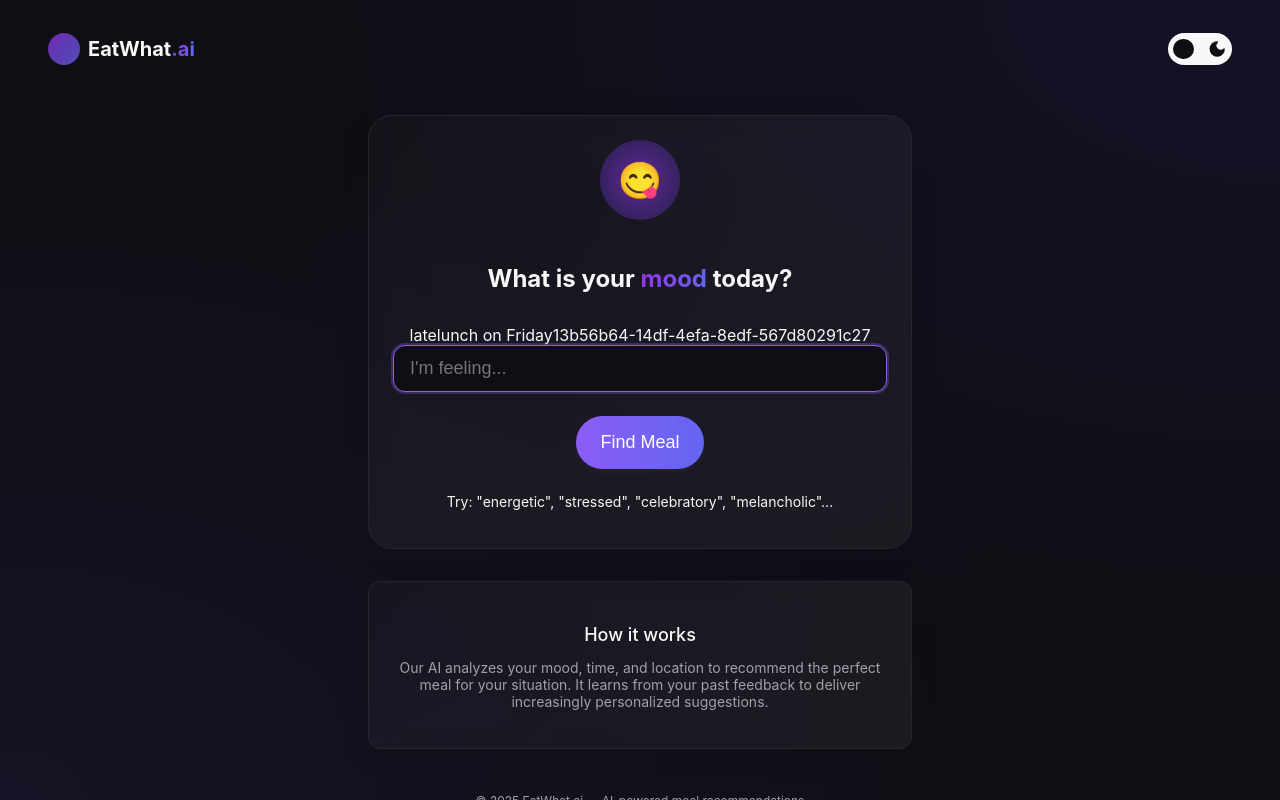
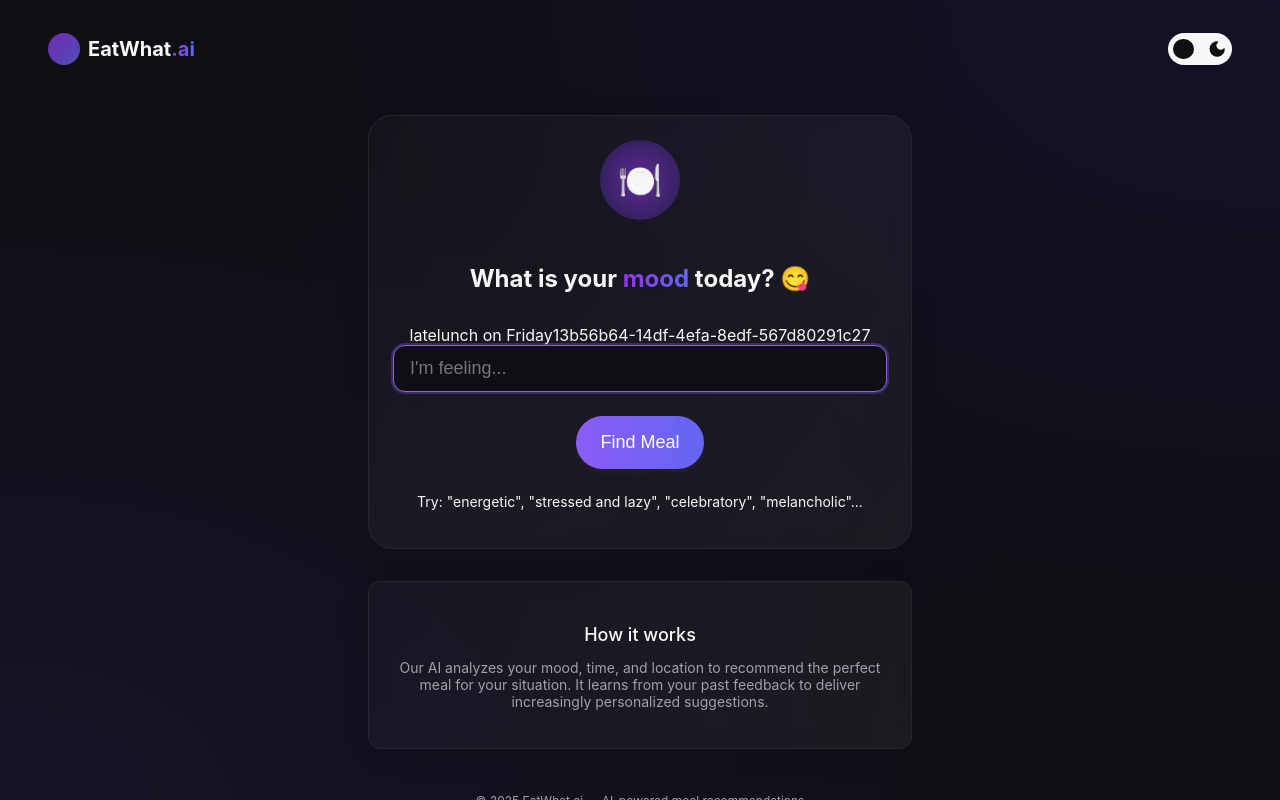
Before and after one commit to escapeuw/eatwhat-ai, a React (Vite) app in the folder frontend/: page / in a window 1280 px wide. Built offline with nearby package versions, Linux system fonts and the light colour scheme; no server answers.

Commit message:
ui update

```diff
--- a/frontend/src/components/MoodForm.tsx
+++ b/frontend/src/components/MoodForm.tsx
@@ -106,11 +106,11 @@ const MoodForm: React.FC<MoodFormProps> = (props) => {
         <div className="mood-container">
             <div className="glass mood-card">
                 <div className="mood-icon">
-                    <span style={{ fontSize: "2.25rem", lineHeight: "2.5rem" }}>😋</span>
+                    <span style={{ fontSize: "2.25rem", lineHeight: "2.5rem" }}>🍽️</span>
                 </div>
 
                 <h2 className="mood-title">
-                    What is your <span className="text-gradient">mood</span> today?
+                    What is your <span className="text-gradient">mood</span> today? 😋
                 </h2>
                 <div>{location}{timeDescription}{uuid}</div>
 
@@ -143,7 +143,7 @@ const MoodForm: React.FC<MoodFormProps> = (props) => {
                                     setLocation(e.target.value);
                                     setLocationTyping(e.target.value.length > 0);
                                 }}
-                                placeholder="My brief location..."
+                                placeholder="My location is... (up to 30 letters)"
                                 className="mood-input"
                                 maxLength={30} />
                             {locationTyping && (
@@ -165,7 +165,7 @@ const MoodForm: React.FC<MoodFormProps> = (props) => {
                     </div>
 
                     <p className="mood-hint">
-                        Try: "energetic", "stressed", "celebratory", "melancholic"...
+                        Try: "energetic", "stressed and lazy", "celebratory", "melancholic"...
                     </p>
                 </form>
             </div>
--- a/frontend/src/components/ThemeToggle.tsx
+++ b/frontend/src/components/ThemeToggle.tsx
@@ -28,10 +28,10 @@ function ThemeToggle(): JSX.Element {
                     onChange={toggleState}
                 />
                 {/* Sun icon on the left */}
-                <Sun size="1.15rem" className={`icon sun ${isEnabled ? "show" : "hide"}`} />
+                <Sun style={{ width: '1.15rem', height: '1.15rem' }} className={`icon sun ${isEnabled ? "show" : "hide"}`} />
 
                 {/* Moon icon on the right */}
-                <Moon size="1.15rem" className={`icon moon ${isEnabled ? "hide" : "show"}`} />
+                <Moon style={{ width: '1.15rem', height: '1.15rem' }} className={`icon moon ${isEnabled ? "hide" : "show"}`} />
 
             </div>
         </label>
```
